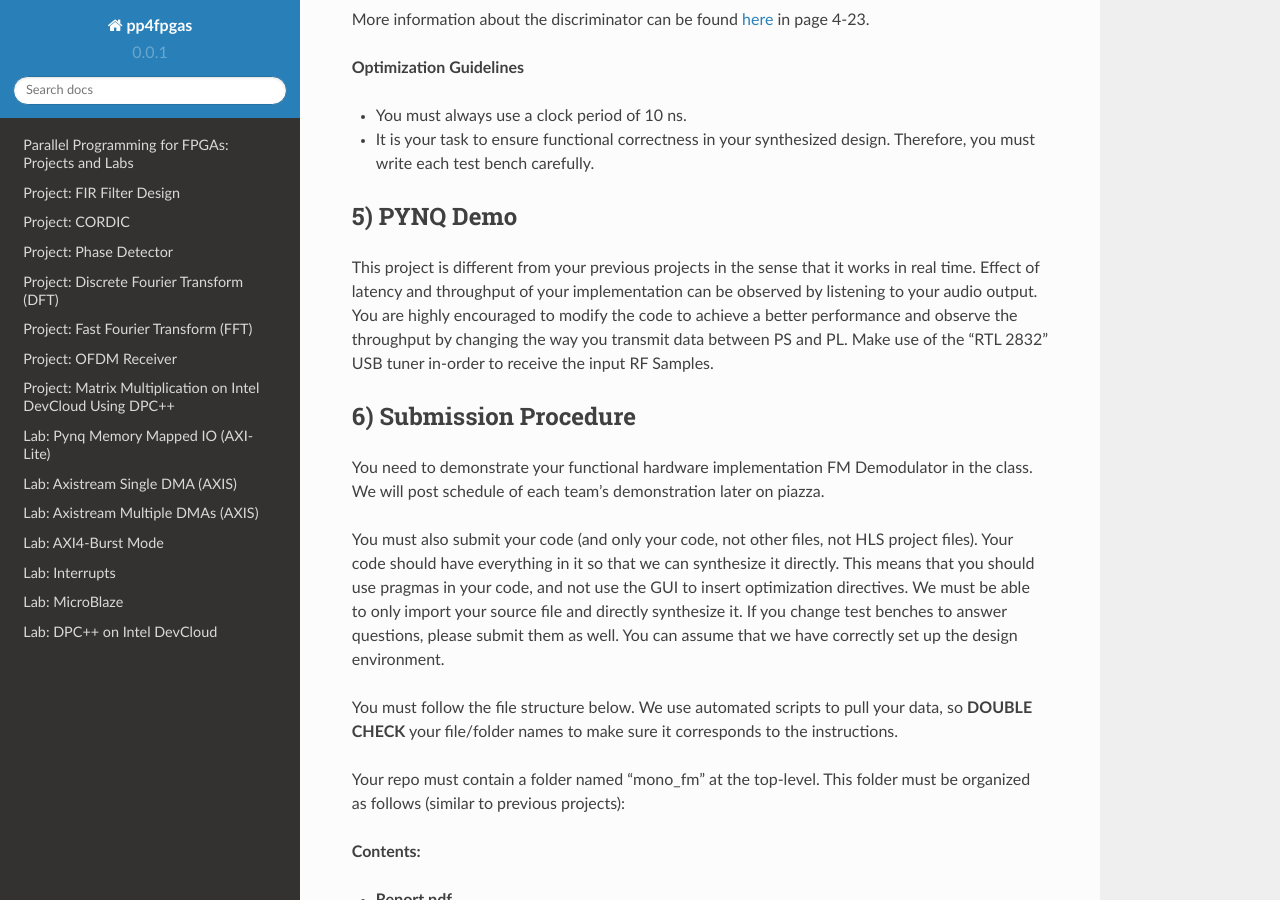
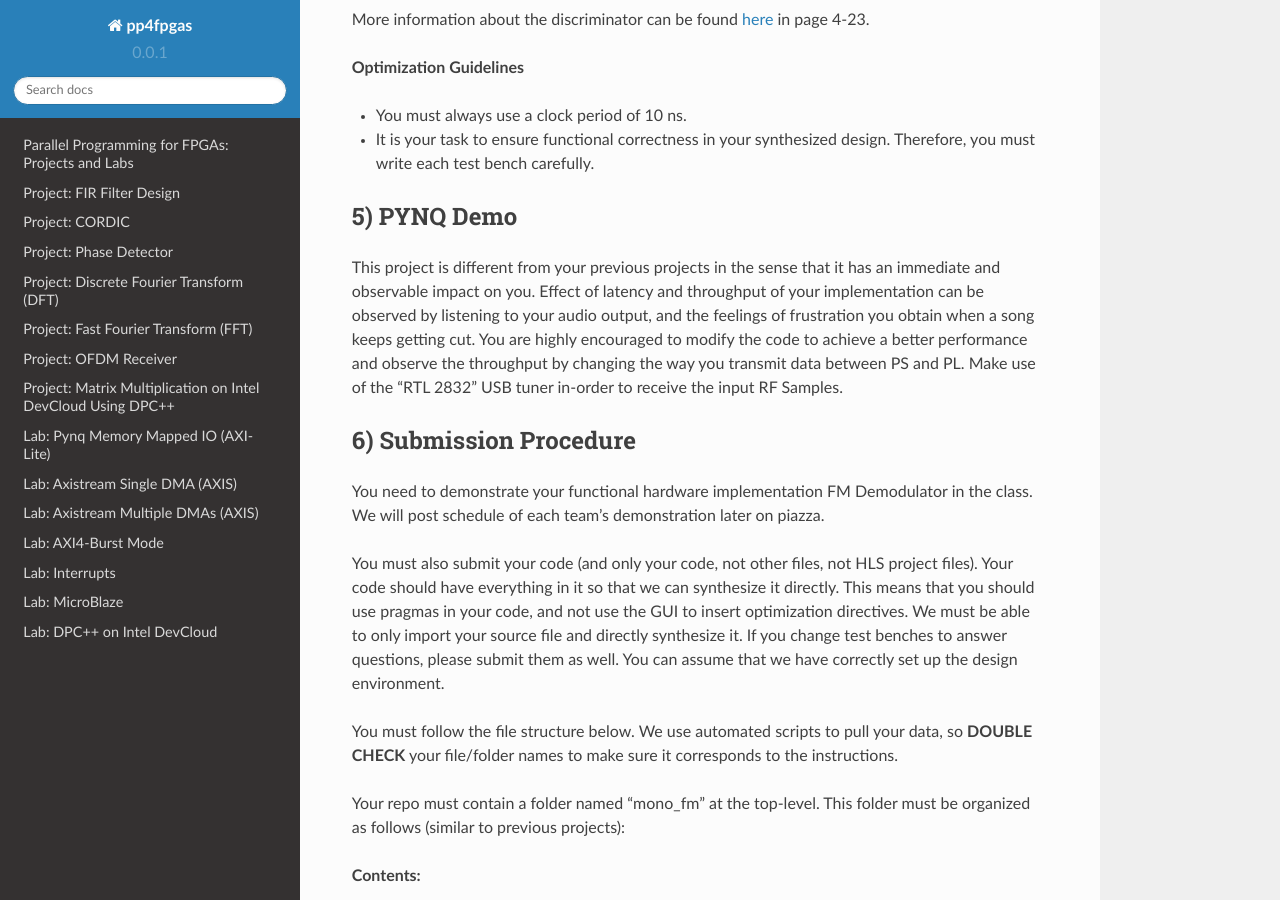
Before and after one commit to KastnerRG/Read_the_docs, a Sphinx documentation site: the page built from docs/project5.rst, in a window 1280 px wide and 900 px high, scrolled down 1672 px. Built offline with Sphinx 7.4.7 and the Read the Docs theme 2.0.0, drawn with Linux system fonts in a browser that asks for light colours.

Commit message:
Update project5.rst

```diff
--- a/docs/project5.rst
+++ b/docs/project5.rst
@@ -75,11 +75,10 @@
 
 * It is your task to ensure functional correctness in your synthesized design. Therefore, you must write each test bench carefully.
 
-
 5) PYNQ Demo
 ------------
 
-This project is different from your previous projects in the sense that it works in real time. Effect of latency and throughput of your implementation can be observed by listening to your audio output. You are highly encouraged to modify the code to achieve a better performance and observe the throughput by changing the way you transmit data between PS and PL. Make use of the "RTL 2832" USB tuner in-order to receive the input RF Samples.
+This project is different from your previous projects in the sense that it has an immediate and observable impact on you. Effect of latency and throughput of your implementation can be observed by listening to your audio output, and the feelings of frustration you obtain when a song keeps getting cut. You are highly encouraged to modify the code to achieve a better performance and observe the throughput by changing the way you transmit data between PS and PL. Make use of the "RTL 2832" USB tuner in-order to receive the input RF Samples.
 
 
 6) Submission Procedure
```
